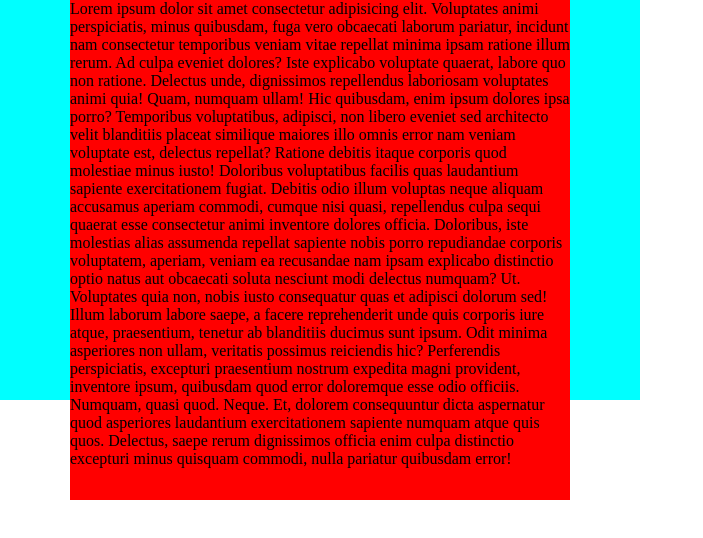
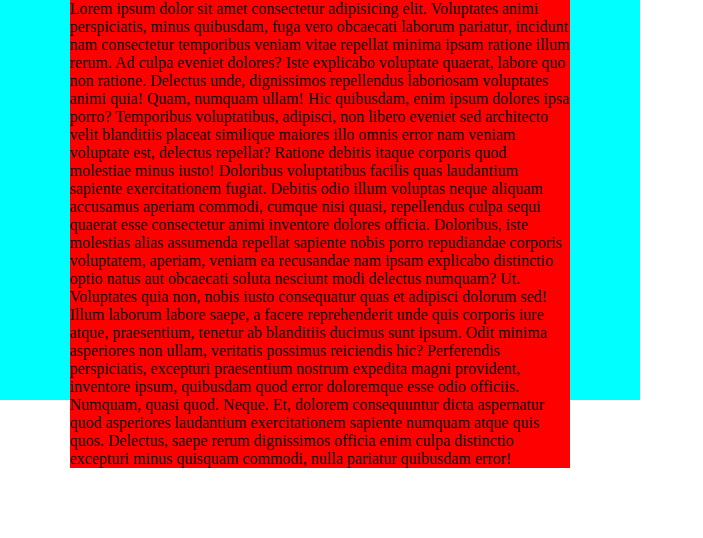
Before and after one commit to Santiagolp23/HTML-CSSCourse, a plain HTML site: page cssUnits/minxMax/index.html in a window 1280 px wide. Shown: the whole page, without its empty margins (0-703 px from the left). Drawn offline with Linux system fonts and the light colour scheme.

Commit message:
Added example of min-height

```diff
--- a/cssUnits/minxMax/styles.css
+++ b/cssUnits/minxMax/styles.css
@@ -1,7 +1,7 @@
 * {
     box-sizing: border-box;
-    margin: 0%;
-    padding: 0%;
+    margin: 0;
+    padding: 0;
 }
 
 main {
@@ -14,7 +14,7 @@ section {
     width: 80%;
     min-width: 320px;
     max-width: 500px;
-    height: 500px;
+    min-height: 300px;
     margin: 0 auto;
     background-color: red;
 }
```
